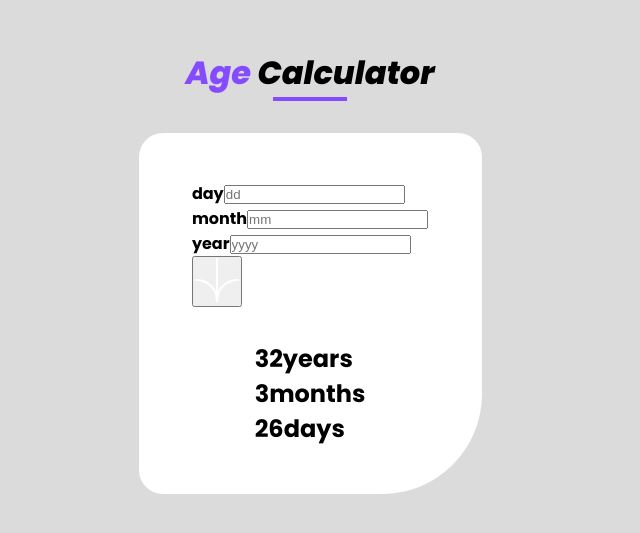
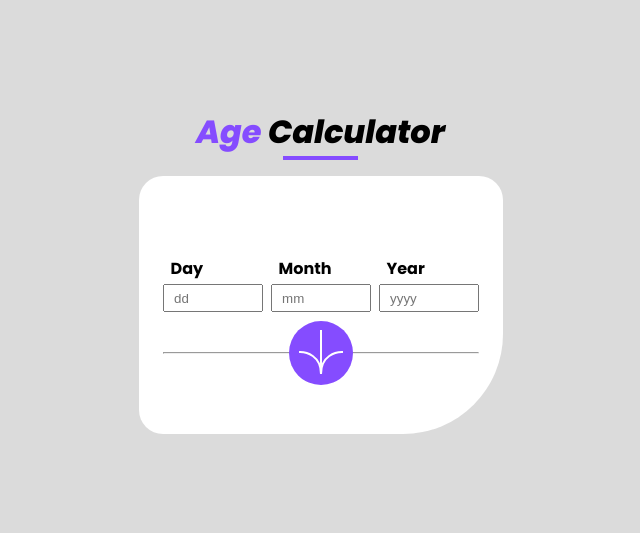
Before and after one commit to Hcmwebs/age-calculator-app, a React (Vite) app: page / in a window 1280 px wide. Shown: the part 129-662 px from the top of the page, without its empty margins (330-970 px from the left). Built offline with nearby package versions, Linux system fonts and the light colour scheme.

Commit message:
added some styling
Signed-off-by: Heze <64218603+Hcmwebs@users.noreply.github.com>

```diff
--- a/src/App.jsx
+++ b/src/App.jsx
@@ -12,26 +12,8 @@ const App = () => {
 			<GlobalStyles />
 			<div className='container'>
 				<Title />
-				<h2>{name}</h2>
 				<Wrapper>
 					<Form />
-					<div className='age'>
-						<div className='years'>
-							<h2>
-								<span>32</span>years
-							</h2>
-						</div>
-						<div className='years'>
-							<h2>
-								<span>3</span>months
-							</h2>
-						</div>
-						<div className='years'>
-							<h2>
-								<span>26</span>days
-							</h2>
-						</div>
-					</div>
 				</Wrapper>
 			</div>
 		</>
@@ -43,7 +25,6 @@ const Wrapper = styled.div`
 	padding-block: 3rem;
 	display: grid;
 	place-items: center;
-	gap: 2rem;
 	background-color: #fff;
 	border-radius: 1.5rem 1.5rem 6.25rem 1.5rem;
 `
--- a/src/components/Form.jsx
+++ b/src/components/Form.jsx
@@ -2,6 +2,7 @@ import React, { useState } from 'react'
 import { inputs } from '../data/Data'
 import { FormInput } from './index'
 import uniqid from 'uniqid'
+import styled from 'styled-components'
 const Form = () => {
 	const [birthDate, setBirthDate] = useState({ day: '', month: '', year: '' })
 	const [birthDates, setBirthDates] = useState([])
@@ -34,8 +35,9 @@ const Form = () => {
 		}
 	}
 	return (
-		<>
+		<Wrapper>
 			<form onSubmit={handleSubmit}>
+				<div className='inputs'>
 					{inputs.map((input) => {
 						return (
 							<FormInput
@@ -46,6 +48,9 @@ const Form = () => {
 							/>
 						)
 					})}
+				</div>
+				<div className='submit'>
+					<hr />
 					<button className='submit'>
 						<svg
 							xmlns='http://www.w3.org/2000/svg'
@@ -57,6 +62,7 @@ const Form = () => {
 							</g>
 						</svg>
 					</button>
+				</div>
 			</form>
 
 			{birthDates.map((birthDate) => {
@@ -123,8 +129,54 @@ const Form = () => {
 					</div>
 				)
 			})}
-		</>
+		</Wrapper>
 	)
 }
 
+const Wrapper = styled.div`
+	display: flex;
+	justify-content: center;
+	align-items: center;
+	flex-direction: column;
+	gap:2.5rem;
+	padding: 2rem 1.5rem;
+	margin: 0 auto;
+
+	form {
+		display: grid;
+		place-items: center;
+		gap: 2.5rem;
+	}
+
+	.inputs {
+		display: flex;
+		justify-content: center;
+		align-items: center;
+		gap: 0.5rem;
+	}
+
+	.submit {
+		width: 100%;
+		position: relative;
+
+		button {
+			position: absolute;
+			top: 50%;
+			right: 50%;
+			transform: translate(50%, -50%);
+			width: 4rem;
+			height: 4rem;
+			border: none;
+			outline: none;
+			border-radius: 50%;
+			background-color: var(--purple);
+			cursor: pointer;
+			transition: all 0.3s ease-in-out;
+			&:hover {
+				opacity: 0.8;
+			}
+		}
+	}
+`
+
 export default Form
--- a/src/components/FormInput.jsx
+++ b/src/components/FormInput.jsx
@@ -1,4 +1,5 @@
 import React, { useState } from 'react'
+import styled from 'styled-components'
 
 const FormInput = ({
 	id,
@@ -11,7 +12,8 @@ const FormInput = ({
 	handleChange,
 }) => {
 	return (
-		<div className='formGroup'>
+		<Wrapper>
+			<div className='form-group'>
 				<label htmlFor={name}>{name}</label>
 				<input
 					type={type}
@@ -23,7 +25,24 @@ const FormInput = ({
 					onChange={handleChange}
 				/>
 			</div>
+		</Wrapper>
 	)
 }
 
+const Wrapper = styled.div`
+	.form-group {
+		display: grid;
+		gap:0.2rem;
+	}
+	label{
+		padding: 0 0.5rem;
+		text-transform:Capitalize;
+	}
+	input{
+		width: 100px;
+		padding:0.3rem 0.6rem;
+
+	}
+`
+
 export default FormInput
```
Lines whose indentation alone changed are shown as unchanged.
